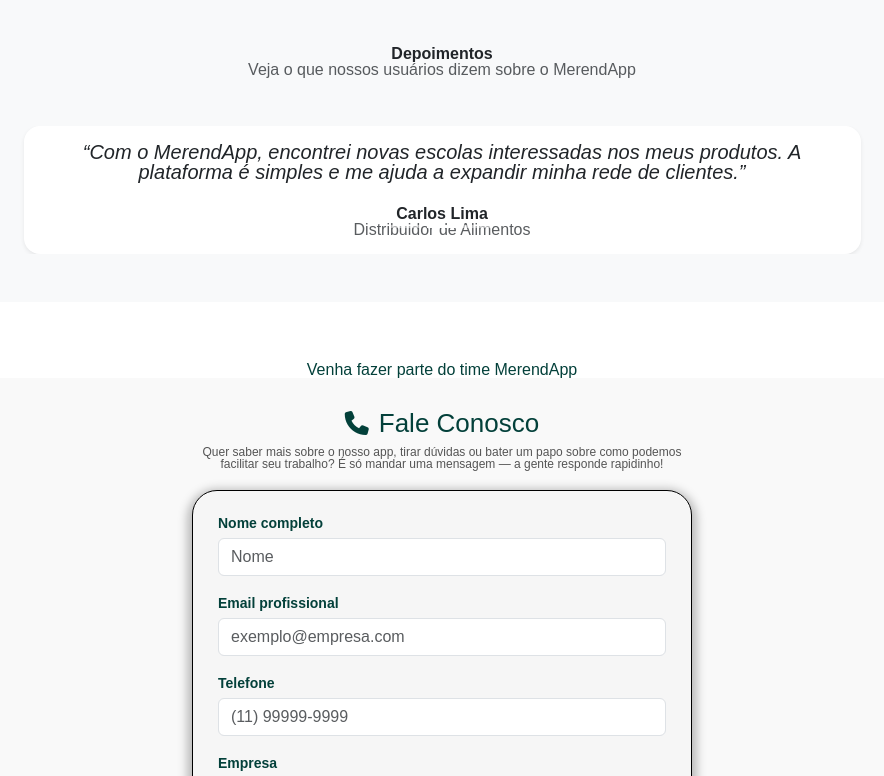
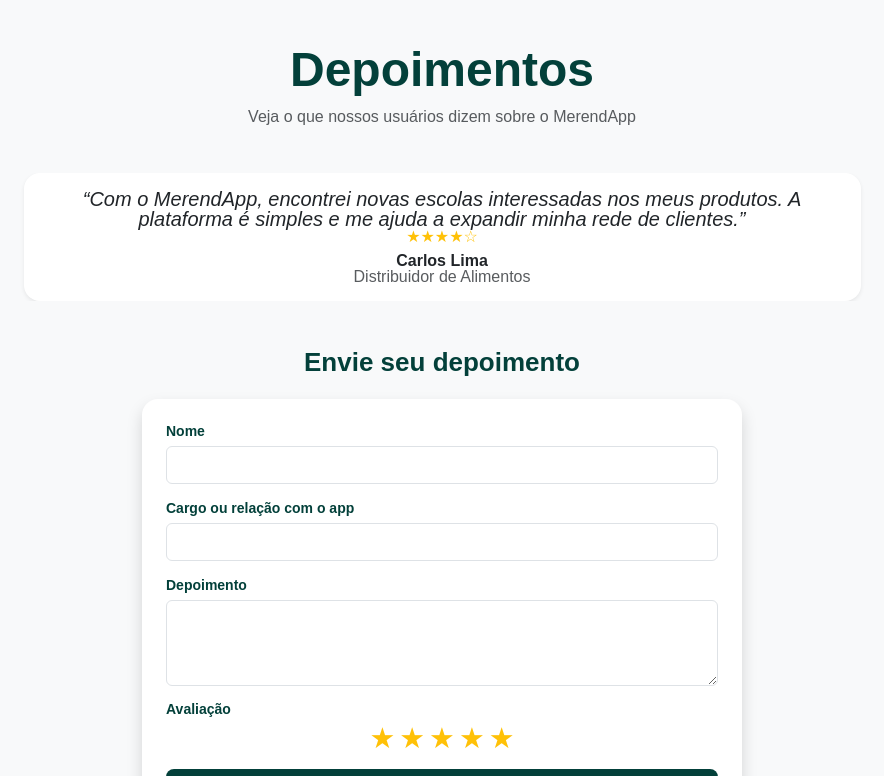
Before and after one commit to gkfreitas/merendApp-frontend, a React (Vite) app: page / in a window 1280 px wide. Shown: the part 2024-2800 px from the top of the page, without its empty margins (198-1082 px from the left). Built offline with nearby package versions, Linux system fonts and the light colour scheme.

Commit message:
feature: add review form

```diff
--- a/src/App.css
+++ b/src/App.css
@@ -363,9 +363,10 @@
   padding-top: 64px;
 }
 
-.about-us-info-container h2 {
+.about-us-info-container h2, .testimonials-section h2 {
   font-size: 48px;
   color: #03403a;
+  margin-bottom: 15px;
 }
 
 .about-us-info-container > p {
@@ -527,7 +528,7 @@
   gap: 10px;
 }
 
-.form-header h2 {
+.form-header h2, .testimonials-section h4 {
   color: #03403a;
   font-size: 26px;
   margin: 10px 0 5px;
@@ -705,3 +706,16 @@
   cursor: pointer;
   transition: background-color 0.3s;
 }
+
+.fa-star {
+  transition: color 0.2s ease;
+}
+
+.fa-star:hover {
+  transform: scale(1.1);
+  color: #ffc107;
+}
+
+.review-subtitle{
+  text-align:  center;
+}
--- a/src/App.jsx
+++ b/src/App.jsx
@@ -253,8 +253,7 @@
             </div>
           </div>
 
-          <Testimonials/>
-          <p className="company-subtitle">Venha fazer parte do time MerendApp</p>
+          <Testimonials />
         </section>
 
         <ContactForm ref={contactRef} />
--- a/src/ContactForm.jsx
+++ b/src/ContactForm.jsx
@@ -39,7 +39,7 @@
         <div className="form-header">
           <div className="form-title">
             <i className="fas fa-phone"></i>
-            <h2>Fale Conosco</h2>
+            <h2 className="fw-bold">Fale Conosco</h2>
           </div>
           <p>
             Quer saber mais sobre o nosso app, tirar dúvidas ou bater um papo
--- /dev/null
+++ b/src/ReviewForm.jsx
@@ -0,0 +1,87 @@
+import React, { useState } from "react";
+
+export default function ReviewForm({ onSubmit }) {
+  const [formData, setFormData] = useState({
+    name: "",
+    role: "",
+    text: "",
+    grade: 5,
+  });
+
+  const handleChange = (e) => {
+    setFormData({ ...formData, [e.target.name]: e.target.value });
+  };
+
+  const handleSubmit = (e) => {
+    e.preventDefault();
+    if (!formData.name || !formData.text) return;
+    onSubmit(formData);
+    setFormData({ name: "", role: "", text: "", grade: 5 });
+  };
+
+  return (
+    <form
+      onSubmit={handleSubmit}
+      className="mx-auto bg-white p-4 shadow rounded-4"
+      style={{ maxWidth: "600px" }}
+    >
+      <div className="mb-3">
+        <label className="form-label">Nome</label>
+        <input
+          type="text"
+          className="form-control"
+          name="name"
+          value={formData.name}
+          onChange={handleChange}
+          required
+        />
+      </div>
+
+      <div className="mb-3">
+        <label className="form-label">Cargo ou relação com o app</label>
+        <input
+          type="text"
+          className="form-control"
+          name="role"
+          value={formData.role}
+          onChange={handleChange}
+        />
+      </div>
+
+      <div className="mb-3">
+        <label className="form-label">Depoimento</label>
+        <textarea
+          className="form-control"
+          name="text"
+          rows="3"
+          value={formData.text}
+          onChange={handleChange}
+          required
+        />
+      </div>
+
+      <div className="mb-3">
+        <label className="form-label d-block">Avaliação</label>
+        <div className="d-flex justify-content-center gap-1">
+          {[1, 2, 3, 4, 5].map((star) => (
+            <span
+              key={star}
+              onClick={() => setFormData({ ...formData, grade: star })}
+              style={{
+                cursor: "pointer",
+                fontSize: "1.8rem",
+                color: star <= formData.grade ? "#ffc107" : "#e4e5e9",
+              }}
+            >
+              ★
+            </span>
+          ))}
+        </div>
+      </div>
+
+      <button type="submit" className="btn btn-primary form-button">
+        Enviar Depoimento
+      </button>
+    </form>
+  );
+}
--- a/src/Testimonials.jsx
+++ b/src/Testimonials.jsx
@@ -1,30 +1,30 @@
-import React, { useEffect, useRef } from "react";
+import React, { useEffect, useRef, useState } from "react";
 import { Carousel } from "bootstrap";
+import ReviewForm from "./ReviewForm";
 import "./App.css";
 
 export default function Testimonials() {
   const carouselRef = useRef(null);
-
-  const testimonials = [
+  const [testimonials, setTestimonials] = useState([
     {
       name: "Ana Souza",
       role: "Gestora Escolar",
-      text:
-        "O MerendApp facilitou muito a gestão da merenda na nossa escola. Agora conseguimos planejar melhor as compras e evitar desperdícios."
+      text: "O MerendApp facilitou muito a gestão da merenda na nossa escola. Agora conseguimos planejar melhor as compras e evitar desperdícios.",
+      grade: 5,
     },
     {
       name: "Carlos Lima",
       role: "Distribuidor de Alimentos",
-      text:
-        "Com o MerendApp, encontrei novas escolas interessadas nos meus produtos. A plataforma é simples e me ajuda a expandir minha rede de clientes."
+      text: "Com o MerendApp, encontrei novas escolas interessadas nos meus produtos. A plataforma é simples e me ajuda a expandir minha rede de clientes.",
+      grade: 4,
     },
     {
       name: "Fernanda Oliveira",
       role: "Secretária de Educação Municipal",
-      text:
-        "A transparência e a praticidade do MerendApp nos permitem acompanhar todo o fluxo de distribuição de alimentos. É uma solução inovadora para o setor público."
-    }
-  ];
+      text: "A transparência e a praticidade do MerendApp nos permitem acompanhar todo o fluxo de distribuição de alimentos. É uma solução inovadora para o setor público.",
+      grade: 5,
+    },
+  ]);
 
   useEffect(() => {
     if (!carouselRef.current) return;
@@ -33,18 +33,25 @@
       ride: "carousel",
       pause: false,
       wrap: true,
-      keyboard: true,
-      touch: true
+      keyboard: false,
+      touch: true,
     });
+
     return () => instance.dispose();
-  }, []);
+  }, [testimonials]);
+
+  const handleNewReview = (review) => {
+    setTestimonials((prev) => [...prev, review]);
+  };
 
   return (
     <section className="testimonials-section py-5 bg-light" id="testimonials">
       <div className="container">
         <div className="text-center mb-5">
           <h2 className="fw-bold">Depoimentos</h2>
-          <p className="text-muted">Veja o que nossos usuários dizem sobre o MerendApp</p>
+          <p className="text-muted">
+            Veja o que nossos usuários dizem sobre o MerendApp
+          </p>
         </div>
 
         <div
@@ -52,20 +59,6 @@
           className="carousel slide"
           ref={carouselRef}
         >
-          <div className="carousel-indicators">
-            {testimonials.map((_, index) => (
-              <button
-                key={index}
-                type="button"
-                data-bs-target="#testimonialsCarousel"
-                data-bs-slide-to={index}
-                className={index === 0 ? "active" : ""}
-                aria-current={index === 0 ? "true" : undefined}
-                aria-label={`Slide ${index + 1}`}
-              />
-            ))}
-          </div>
-
           <div className="carousel-inner">
             {testimonials.map((t, index) => (
               <div
@@ -76,7 +69,10 @@
                   <div className="card shadow-sm border-0 rounded-4 w-75">
                     <div className="card-body text-center">
                       <p className="card-text fs-5 fst-italic">“{t.text}”</p>
-                      <h6 className="mt-4 mb-0 fw-bold">{t.name}</h6>
+                      <div className="text-warning mb-2">
+                        {"★".repeat(t.grade)}{"☆".repeat(5 - t.grade)}
+                      </div>
+                      <h6 className="mt-2 mb-0 fw-bold">{t.name}</h6>
                       <small className="text-muted">{t.role}</small>
                     </div>
                   </div>
@@ -85,6 +81,11 @@
             ))}
           </div>
         </div>
+
+        <div className="mt-5">
+          <h4 className="fw-bold text-center mb-4">Envie seu depoimento</h4>
+          <ReviewForm onSubmit={handleNewReview} />
+        </div>
       </div>
     </section>
   );
```
